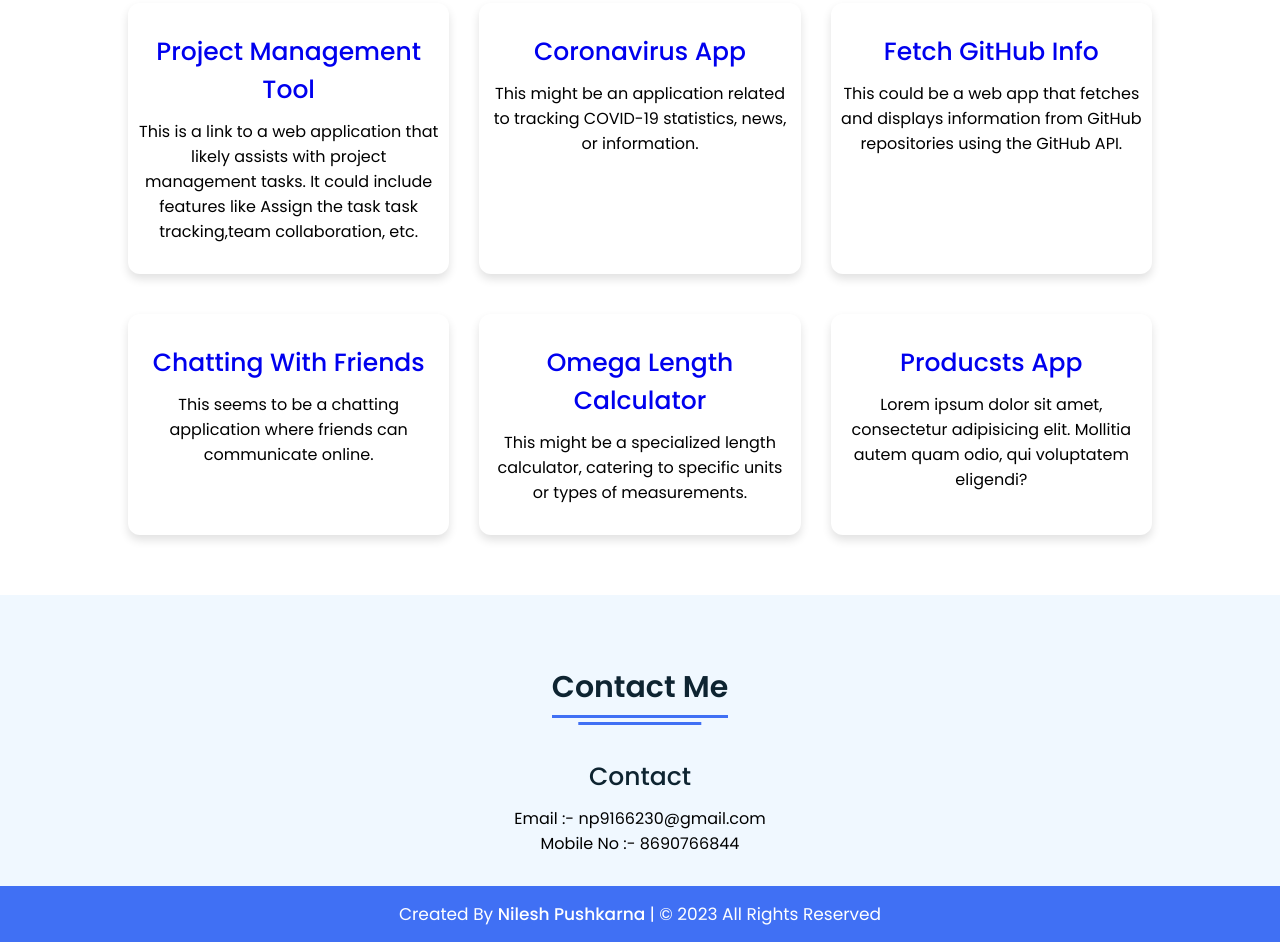
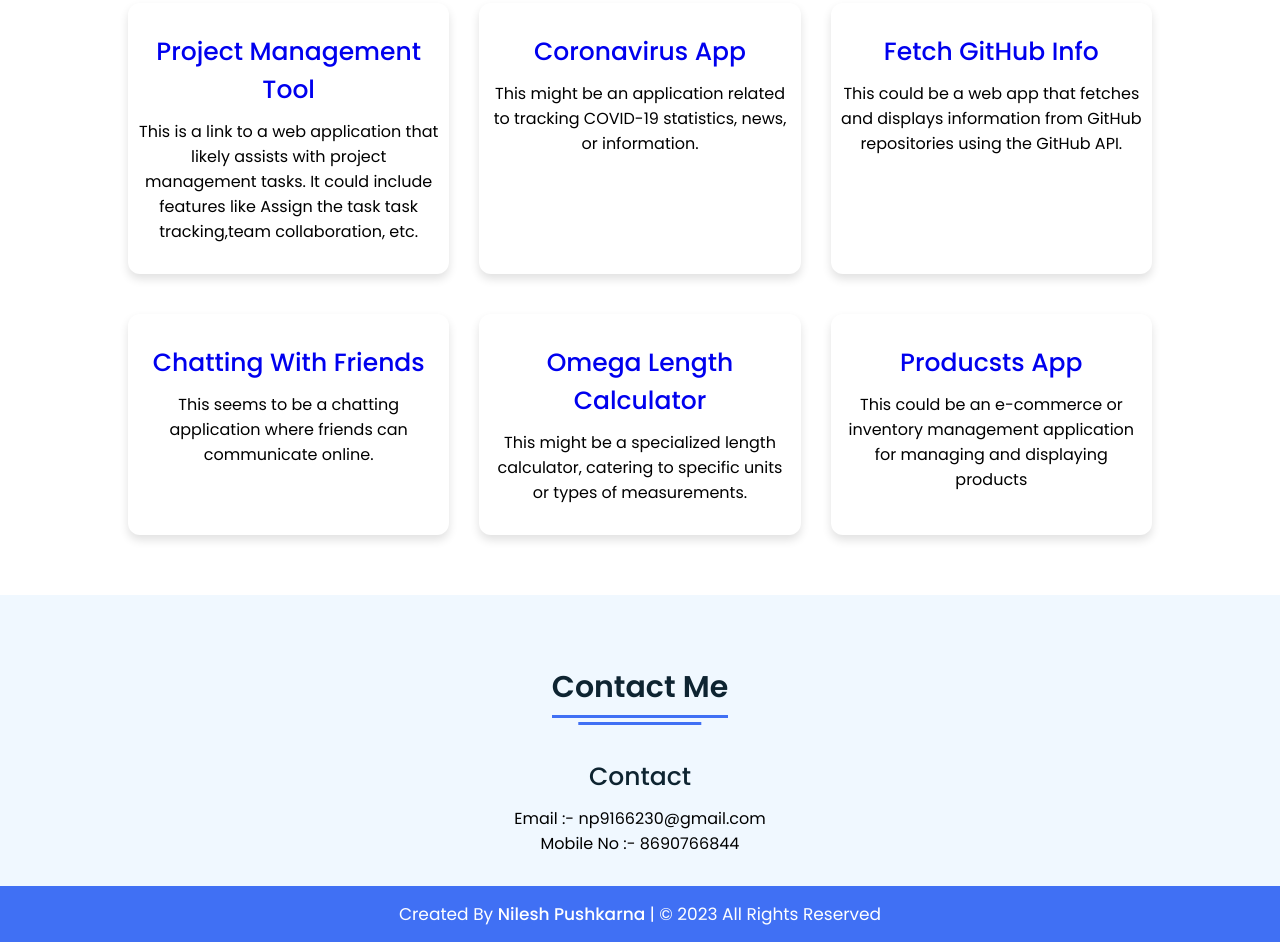
Before and after one commit to Nileshp4321/Nilesh_Portfolio, a plain HTML site: page index.html in a window 1280 px wide. Shown: the part 2296-3238 px from the top of the page. Drawn offline with Linux system fonts and the light colour scheme.

Commit message:
Update index.html

```diff
--- a/index.html
+++ b/index.html
@@ -143,7 +143,7 @@
           </div>
           <div class="box">
              <div class="topic"> <a href="https://github.com/Nileshp4321/PRODUCTS" >Producsts App</a></div>
-            <p>Lorem ipsum dolor sit amet, consectetur adipisicing elit. Mollitia autem quam odio, qui voluptatem eligendi?</p>
+            <p>This could be an e-commerce or inventory management application for managing and displaying products</p>
           </div>
         </div>
       </div>
```
